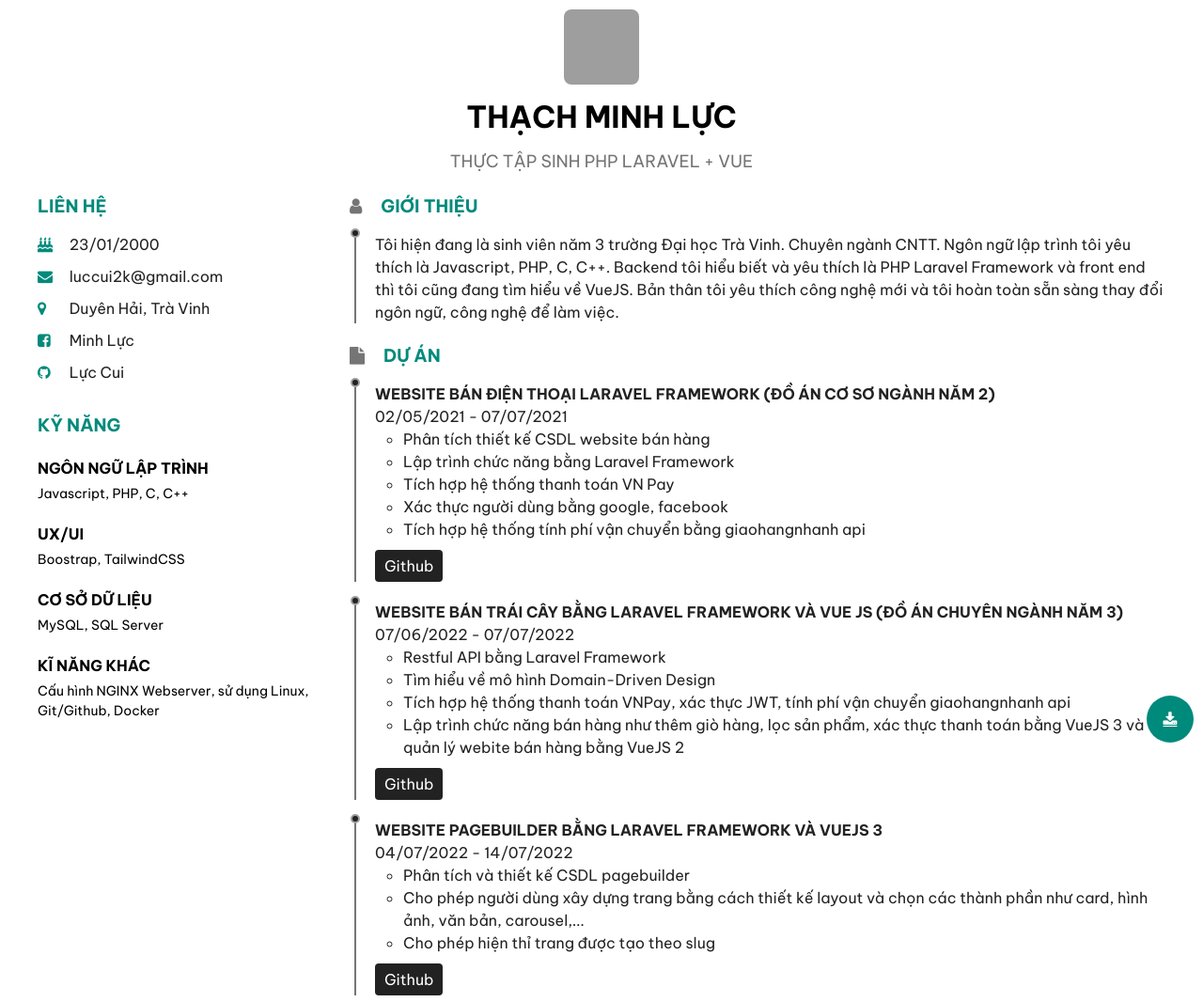
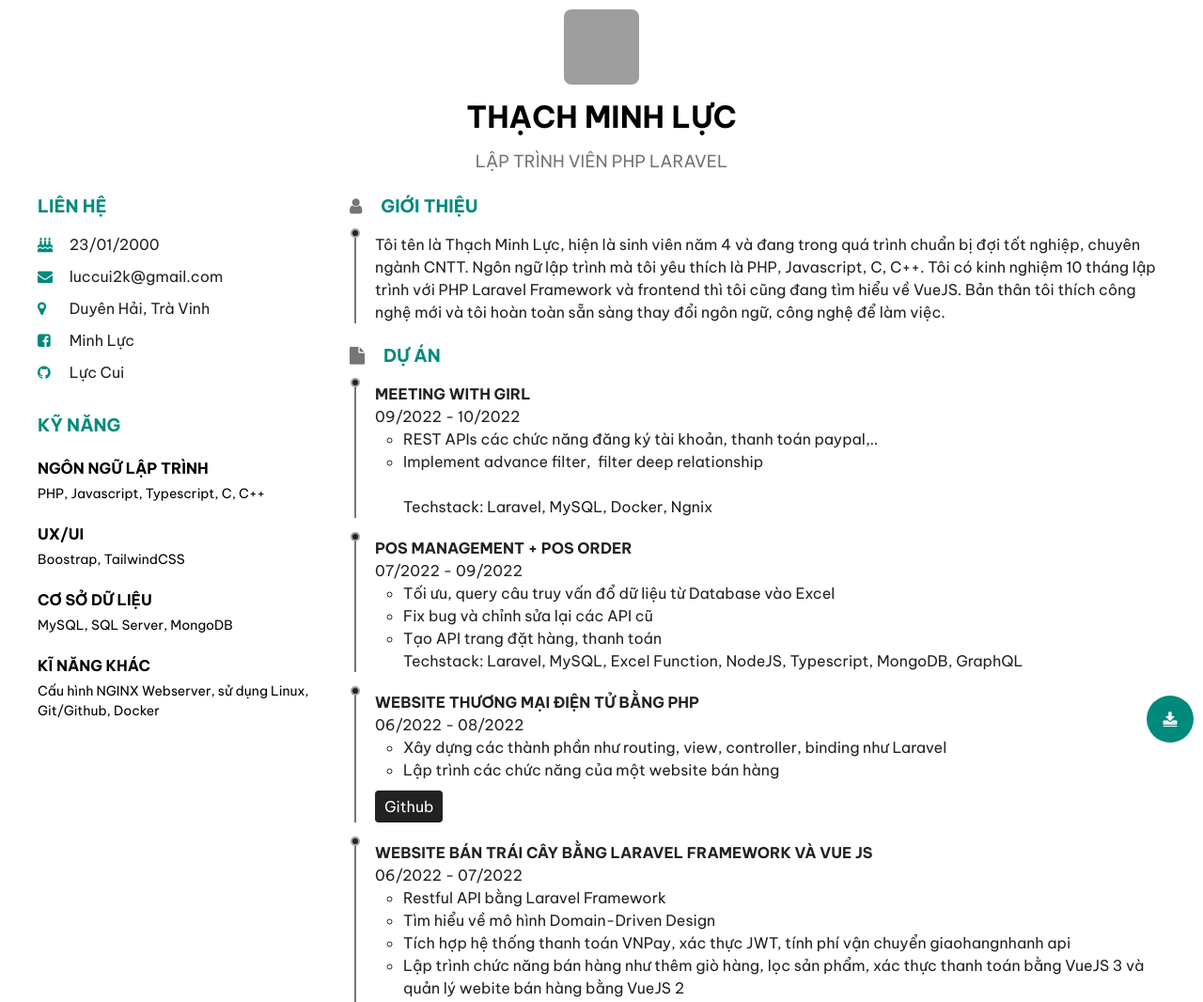
Before and after one commit to luccui000/luccui000.github.io, a plain HTML site: page index.html in a window 1280 px wide. Shown: the top 1066 px of the page at 94% size. Drawn offline with Linux system fonts and the light colour scheme; grey boxes are pictures that could not be loaded.

Commit message:
[CHANGED] change value

```diff
--- a/index.html
+++ b/index.html
@@ -16,7 +16,7 @@
         <header class="header">
             <img src="https://vietcv-io.s3.amazonaws.com/vietcv-io/user_avatar/0360af59a46bd0915b0c428ea83558ab50ec6f843afa6f8d9656dee1c354ee36" alt="" class="header__img">
             <h1 class="header__name">THẠCH MINH LỰC</h1>
-            <p class="header__position">THỰC TẬP SINH PHP LARAVEL + VUE</p>
+            <p class="header__position">LẬP TRÌNH VIÊN PHP LARAVEL</p>
         </header>
         <div class="content">
             <aside class="general">
@@ -51,7 +51,7 @@
             </main>
         </div>
     </div>
-    <a title="Tải CV" class="download-cv" href="https://github.com/luccui000/luccui000.github.io/raw/main/cv/CVThuctap_ThucTapPHPLaravel%2BVue.pdf">
+    <a title="Tải CV" class="download-cv" href="https://github.com/luccui000/luccui000.github.io/raw/main/cv/Lập Trình Viên PHP Laravel _ Thạch Minh Lực.pdf">
         <i class="fa fa-download"></i>
     </a>
     <script>
@@ -81,13 +81,13 @@
         const skills = [
             {
                 name: 'NGÔN NGỮ LẬP TRÌNH',
-                value: 'Javascript, PHP, C, C++'
+                value: 'PHP, Javascript, Typescript, C, C++'
             }, {
                 name: 'UX/UI',
                 value: 'Boostrap, TailwindCSS'
             }, {
                 name: 'CƠ SỞ DỮ LIỆU',
-                value: 'MySQL, SQL Server'
+                value: 'MySQL, SQL Server, MongoDB'
             }, {
                 name: 'KĨ NĂNG KHÁC',
                 value: 'Cấu hình NGINX Webserver, sử dụng Linux, Git/Github, Docker'
@@ -96,31 +96,80 @@
         const introduces = [
             {
                 name: '',
-                value: 'Tôi hiện đang là sinh viên năm 3 trường Đại học Trà Vinh. Chuyên ngành CNTT. Ngôn ngữ lập trình tôi yêu thích là Javascript, PHP, C, C++. Backend tôi hiểu biết và yêu thích là PHP Laravel Framework và front end thì tôi cũng đang tìm hiểu về VueJS. Bản thân tôi yêu thích công nghệ mới và tôi hoàn toàn sẵn sàng thay đổi ngôn ngữ, công nghệ để làm việc.'
+                value: 'Tôi tên là Thạch Minh Lực, hiện là sinh viên năm 4 và đang trong quá trình chuẩn bị đợi tốt nghiệp, chuyên ngành CNTT. Ngôn ngữ lập trình mà tôi yêu thích là PHP, Javascript, C, C++. Tôi có kinh nghiệm 10 tháng lập trình với PHP Laravel Framework và frontend thì tôi cũng đang tìm hiểu về VueJS. Bản thân tôi thích công nghệ mới và tôi hoàn toàn sẵn sàng  thay đổi ngôn ngữ, công nghệ để làm việc.'
             }
         ];
         const projects = [
             {
-                name: 'WEBSITE BÁN ĐIỆN THOẠI LARAVEL FRAMEWORK (ĐỒ ÁN CƠ SƠ NGÀNH NĂM 2)',
+                name: 'MEETING WITH GIRL',
                 time: {
-                    start: '02/05/2021',
-                    end: '07/07/2021',
+                    start: '09/2022',
+                    end: '10/2022',
+                },
+                content: `
+                    <div style="margin-left: 30px;">
+                        <ul>
+                            <li><div>REST APIs c&aacute;c chức năng đăng k&yacute; t&agrave;i khoản, thanh to&aacute;n paypal,..</div> </li>
+                            <li>
+                                <div>Implement advance filter, &nbsp;filter deep relationship</div>
+                            </li>
+                        </ul>
+                        <div>
+                            <div><br></div>
+                        </div>
+                        <div>
+                            <div>Techstack: Laravel, MySQL, Docker, Ngnix</div>
+                        </div>
+                    </div>`,
+
+                link: ''
+            },
+            {
+                name: 'POS MANAGEMENT + POS ORDER',
+                time: {
+                    start: '07/2022',
+                    end: '09/2022',
+                },
+                content: `
+                    <div style="margin-left: 30px;">
+                        <ul>
+                            <li>
+                                <div>Tối ưu, query c&acirc;u truy vấn đổ dữ liệu từ Database v&agrave;o Excel</div>
+                            </li>
+                            <li>
+                                <div>Fix bug v&agrave; chỉnh sửa lại c&aacute;c API cũ</div>
+                            </li>
+                            <li>
+                                <div>Tạo API trang đặt h&agrave;ng, thanh to&aacute;n&nbsp;</div>
+                            </li>
+                        </ul>
+
+                        <div>
+                            <div>Techstack: Laravel, MySQL, Excel Function, NodeJS, Typescript, MongoDB, GraphQL</div>
+                        </div>
+                    </div>
+                    `,
+                link: ''
+            },
+            {
+                name: 'WEBSITE THƯƠNG MẠI ĐIỆN TỬ BẰNG PHP',
+                time: {
+                    start: '06/2022',
+                    end: '08/2022',
                 },
                 content: `
                     <ul style="margin-left: 30px;">
-                    <li>Ph&acirc;n t&iacute;ch thiết kế CSDL website b&aacute;n h&agrave;ng </li>
-                    <li>Lập tr&igrave;nh chức năng bằng Laravel Framework </li>
-                    <li>T&iacute;ch hợp hệ thống thanh to&aacute;n VN Pay </li>
-                    <li>X&aacute;c thực người d&ugrave;ng bằng google, facebook&nbsp;</li>
-                    <li>T&iacute;ch hợp hệ thống t&iacute;nh ph&iacute; vận chuyển bằng giaohangnhanh api</li>
-                </ul>`,
-                link: 'https://github.com/luccui000/doancosonganh'
+                        <li>X&acirc;y dựng c&aacute;c th&agrave;nh phần như routing, view, controller, binding như Laravel </li>
+                        <li>Lập tr&igrave;nh c&aacute;c chức năng của một website b&aacute;n h&agrave;ng</li>
+                    </ul>
+                `,
+                link: 'https://github.com/luccui000/xay-dung-phanmem-huong-doi-tuong'
             },
             {
-                name: 'WEBSITE BÁN TRÁI CÂY BẰNG LARAVEL FRAMEWORK VÀ VUE JS (ĐỒ ÁN CHUYÊN NGÀNH NĂM 3)',
+                name: 'WEBSITE BÁN TRÁI CÂY BẰNG LARAVEL FRAMEWORK VÀ VUE JS',
                 time: {
-                    start: '07/06/2022',
-                    end: '07/07/2022',
+                    start: '06/2022',
+                    end: '07/2022',
                 },
                 content: `
                     <ul style="margin-left: 30px;">
@@ -135,8 +184,8 @@
             {
                 name: 'WEBSITE PAGEBUILDER BẰNG LARAVEL FRAMEWORK VÀ VUEJS 3',
                 time: {
-                    start: '04/07/2022',
-                    end: '14/07/2022',
+                    start: '07/2022',
+                    end: '07/2022',
                 },
                 content: `
                 <ul style="margin-left: 30px;">
@@ -146,20 +195,6 @@
                 </ul>
                 `,
                 link: 'https://github.com/luccui000/pagebuilder'
-            },
-            {
-                name: 'WEBSITE THƯƠNG MẠI ĐIỆN TỬ BẰNG PHP',
-                time: {
-                    start: '03/04/2022',
-                    end: '26/07/2022',
-                },
-                content: `
-                    <ul style="margin-left: 30px;">
-                        <li>X&acirc;y dựng c&aacute;c th&agrave;nh phần như routing, view, controller, binding như Laravel </li>
-                        <li>Lập tr&igrave;nh c&aacute;c chức năng của một website b&aacute;n h&agrave;ng</li>
-                    </ul>
-                `,
-                link: 'https://github.com/luccui000/xay-dung-phanmem-huong-doi-tuong'
             }
         ];
 
@@ -202,14 +237,24 @@
                 `;
             }
             function makeProjectItemChild(el) {
+                if(el.link !== "") {
                     return `
                         <div class="general__content general__project">
                             <h5 class="general__project--title">${el.name}</h5>
                             <span class="general__project--time">${el.time.start} - ${el.time.end}</span>
                             <p class="general__project--content">${el.content}</p>
-                        <a href="${el.link}" class="btn btn-project">Github<a>
+                            <a href="${el.link}" class='btn btn-project'>Github<a>
                         </div>
                     `;
+                } else {
+                    return `
+                        <div class="general__content general__project">
+                            <h5 class="general__project--title">${el.name}</h5>
+                            <span class="general__project--time">${el.time.start} - ${el.time.end}</span>
+                            <p class="general__project--content">${el.content}</p>
+                        </div>
+                    `
+                }
             }
         })
     </script>
```
Also changed, not shown: 3 other files. Lines whose indentation alone changed are shown as unchanged.
